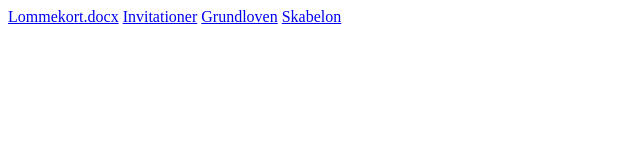
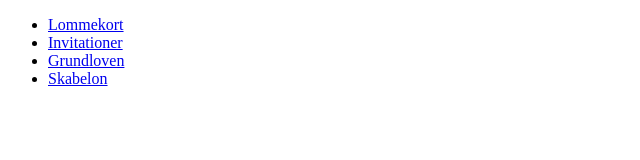
Before and after one commit to benbuch/benbuch.github.io, a plain HTML site: page index.html in a window 1280 px wide. Shown: the whole page, without its empty margins (0-640 px from the left). Drawn offline with Linux system fonts and the light colour scheme.

Commit message:
Update index.html

```diff
--- a/index.html
+++ b/index.html
@@ -1,14 +1,14 @@
- <!DOCTYPE html>
+<!DOCTYPE html>
 <html>
 <head>
-<title>Title of the document</title>
+<title>benbuch.dk</title>
 </head>
-
 <body>
-   <a href="https://github.com/benbuch/benbuch.github.io/raw/master/Lommekort.docx">Lommekort.docx</a>
-  <a href="https://github.com/benbuch/benbuch.github.io/raw/master/Invitationer.docx">Invitationer</a>
-  <a href="https://github.com/benbuch/benbuch.github.io/raw/master/Lomme%20kort%20grundloven%203.docx">Grundloven</a>
-  <a href="https://github.com/benbuch/benbuch.github.io/raw/master/Lommekort-VAGT%20skabelon%20lavet%20til%20brug%201.docx">Skabelon
+  <ul>
+    <li><a href="https://github.com/benbuch/benbuch.github.io/raw/master/Lommekort.docx">Lommekort</a></li>
+    <li><a href="https://github.com/benbuch/benbuch.github.io/raw/master/Invitationer.docx">Invitationer</a></li>
+    <li><a href="https://github.com/benbuch/benbuch.github.io/raw/master/Lomme%20kort%20grundloven%203.docx">Grundloven</a></li>
+    <li><a href="https://github.com/benbuch/benbuch.github.io/raw/master/Lommekort-VAGT%20skabelon%20lavet%20til%20brug%201.docx">Skabelon</a></li>
+  </ul>
 </body>
-
 </html>
```
